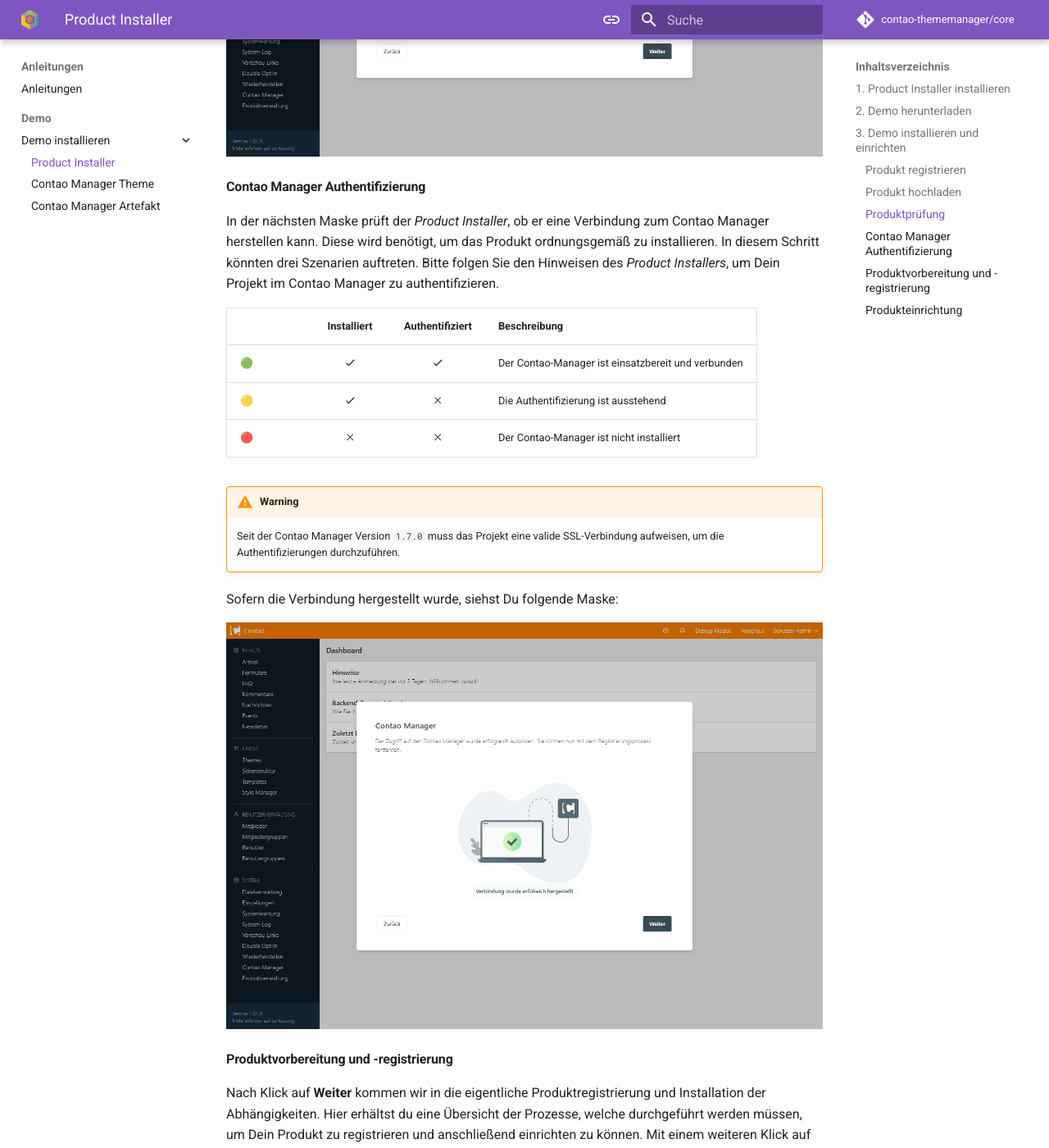
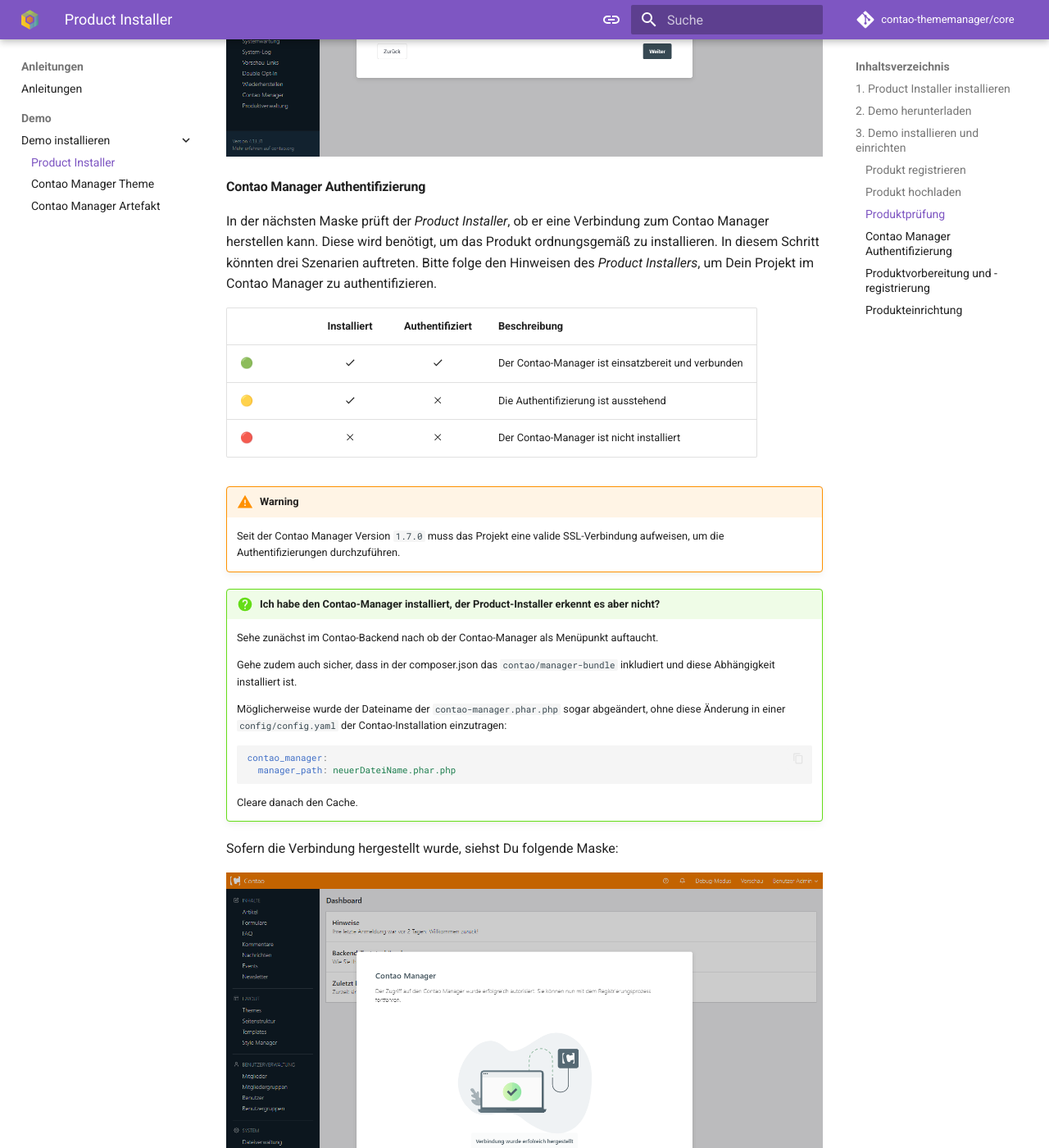
Before and after one commit to contao-thememanager/docs, an MkDocs documentation site: the page built from docs/pages/guides/demo/product-installer.md, in a window 1280 px wide and 1400 px high, scrolled down 3633 px. Shown: the whole window at 82% size. Built offline with MkDocs 1.6.1 and Material for MkDocs 9.7.7, drawn with Linux system fonts in a browser that asks for light colours; comment, search, counter and statistics services are not loaded; some of the changed text lies outside the part shown.

````diff
--- a/docs/pages/guides/demo/product-installer.md
+++ b/docs/pages/guides/demo/product-installer.md
@@ -3,9 +3,11 @@ title: Product Installer
 ---
 
 # Demo über den Product Installer installieren
+
 ## 1. Product Installer installieren
 
 !!! info
+
     Für die Installation über die Kommandozeile muss [Composer](https://getcomposer.org/) auf dem System installiert sein.
 
 === "Composer"
@@ -20,97 +22,151 @@ title: Product Installer
     !!! tip
         Hier findest Du [eine Anleitung, wie Erweiterungen über den Contao Manager installiert](https://docs.contao.org/manual/de/installation/erweiterungen-installieren/) werden können
 
+## 2. Demo herunterladen
 
-## 2. Demo herunterladen
-Hier findest Du eine Liste der letzten Demo-Versionen. Klicke auf die Version, die Du installieren möchtest, sowie zu Deiner Contao-Version passt und lade das entsprechende Paket herunter.
+Hier findest Du eine Liste der letzten Demo-Versionen. Klicke auf die Version, die Du installieren möchtest, sowie zu
+Deiner Contao-Version passt und lade das entsprechende Paket herunter.
 
 !!! note
+
     Produkte, welche sich über den _Product Installer_ installieren lassen, enden immer mit `.content`
-
 
 | Contao Version |                                                 Product Installer                                                 |                                       Contao Manager Artefakt                                       |
 |----------------|:-----------------------------------------------------------------------------------------------------------------:|:---------------------------------------------------------------------------------------------------:|
 | `5.3`          | [:material-download:](https://www.contao-thememanager.com/files/demo/contao-thememanager-demo-5.3-1.0.0.content)  | [:material-download:](https://github.com/contao-thememanager/demo/blob/5.3/docs/demo/ctm-demo.zip)  |
 | `4.13`         | [:material-download:](https://www.contao-thememanager.com/files/demo/contao-thememanager-demo-4.13-1.0.0.content) | [:material-download:](https://github.com/contao-thememanager/demo/blob/4.13/docs/demo/ctm-demo.zip) |
 
+## 3. Demo installieren und einrichten
 
-## 3. Demo installieren und einrichten
-Sofern der _Product Installer_ installiert und die Demo heruntergeladen ist, können wir mit der Einrichtung dieser beginnen. Im Contao-Backend erscheint nun der Punkt "Produktverwaltung", welcher bei Klick den _Product Installer_ öffnet.
+Sofern der _Product Installer_ installiert und die Demo heruntergeladen ist, können wir mit der Einrichtung dieser
+beginnen. Im Contao-Backend erscheint nun der Punkt "Produktverwaltung", welcher bei Klick den _Product Installer_
+öffnet.
 
 ![product-installer.png](../../../assets/product-installer/product-installer.png)
 
 #### Produkt registrieren
-Im nächsten Schritt möchten wir die Demo registrieren, damit die Einrichtung über den _Product Installer_ zur Verfügung gestellt wird.
 
-Mit Klick auf **Produkt registrieren** öffnet sich eine Maske, in der ein bis mehrere Schnittstellen zur Verfügung gestellt werden. Da wir die Demo als lokale content-Datei vorliegen haben, können wir diese direkt über die Schnittstelle "Produkte hochladen" registrieren.
+Im nächsten Schritt möchten wir die Demo registrieren, damit die Einrichtung über den _Product Installer_ zur Verfügung
+gestellt wird.
+
+Mit Klick auf **Produkt registrieren** öffnet sich eine Maske, in der ein bis mehrere Schnittstellen zur Verfügung
+gestellt werden. Da wir die Demo als lokale content-Datei vorliegen haben, können wir diese direkt über die
+Schnittstelle "Produkte hochladen" registrieren.
 
 !!! info
-    Sollten keine weiteren Schnittstellen installiert sein, kann es sein, dass Du bei Klick auf **Produkt registrieren**, direkt in die "Produkt hochladen" Maske geleitet wirst.
+
+    Sollten keine weiteren Schnittstellen installiert sein, kann es sein, dass Du bei Klick auf
+    **Produkt registrieren**, direkt in die "Produkt hochladen" Maske geleitet wirst.
 
 ![product-installer.png](../../../assets/product-installer/product-upload.png)
 
 #### Produkt hochladen
-Die Schnittstelle "Produkte hochladen" bietet Dir eine Uploadmöglichkeit lokaler Produktpakete. Hier kannst Du die Produktdatei (`.content`) der Demo bequem in die gestrichelte Linie ziehen oder per Klick auf das Upload-Symbol zur Verfügung stellen.
+
+Die Schnittstelle "Produkte hochladen" bietet Dir eine Uploadmöglichkeit lokaler Produktpakete. Hier kannst Du die
+Produktdatei (`.content`) der Demo bequem in die gestrichelte Linie ziehen oder per Klick auf das Upload-Symbol zur
+Verfügung stellen.
 Anschließend wird die Produktdatei vom _Product Installer_ geprüft und angezeigt.
 
 ![product-installer.png](../../../assets/product-installer/product-uploader.png)
 
 #### Produktprüfung
+
 Hat alles funktioniert sehen wir im nächsten Schritt das soeben hochgeladene Produkt.
 
 !!! note
-    Es könnte sein, dass Du eine Fehlermeldung bekommst, mit dem Hinweis, dass Deine Contao-Version nicht für das Produkt geeignet ist. Bitte überprüfe in diesem Fall Deine Contao-Version, sowie die Version der heruntergeladenen Demo.
+
+    Es könnte sein, dass Du eine Fehlermeldung bekommst, mit dem Hinweis, dass Deine Contao-Version nicht für das
+    Produkt geeignet ist. Bitte überprüfe in diesem Fall Deine Contao-Version, sowie die Version der heruntergeladenen
+    Demo.
 
 ![product-installer.png](../../../assets/product-installer/product-preview.png)
 
 #### Contao Manager Authentifizierung
-In der nächsten Maske prüft der _Product Installer_, ob er eine Verbindung zum Contao Manager herstellen kann. Diese wird benötigt, um das Produkt ordnungsgemäß zu installieren.
-In diesem Schritt könnten drei Szenarien auftreten. Bitte folgen Sie den Hinweisen des _Product Installers_, um Dein Projekt im Contao Manager zu authentifizieren.
 
-|    |   Installiert    |  Authentifiziert  | Beschreibung                                                         |
-|----|:----------------:|:-----------------:|:---------------------------------------------------------------------|
-| 🟢 | :material-check: | :material-check:  | Der Contao-Manager ist einsatzbereit und verbunden                   |
-| 🟡 | :material-check: |  :octicons-x-24:  | Die Authentifizierung ist ausstehend                                 |
-| 🔴 | :octicons-x-24:  |  :octicons-x-24:  | Der Contao-Manager ist nicht installiert                             |
+In der nächsten Maske prüft der _Product Installer_, ob er eine Verbindung zum Contao Manager herstellen kann. Diese
+wird benötigt, um das Produkt ordnungsgemäß zu installieren.
+In diesem Schritt könnten drei Szenarien auftreten. Bitte folge den Hinweisen des _Product Installers_, um Dein Projekt
+im Contao Manager zu authentifizieren.
+
+|    |   Installiert    | Authentifiziert  | Beschreibung                                       |
+|----|:----------------:|:----------------:|:---------------------------------------------------|
+| 🟢 | :material-check: | :material-check: | Der Contao-Manager ist einsatzbereit und verbunden |
+| 🟡 | :material-check: | :octicons-x-24:  | Die Authentifizierung ist ausstehend               |
+| 🔴 | :octicons-x-24:  | :octicons-x-24:  | Der Contao-Manager ist nicht installiert           |
 
 !!! warning
-    Seit der Contao Manager Version `1.7.0` muss das Projekt eine valide SSL-Verbindung aufweisen, um die Authentifizierungen durchzuführen.
+
+    Seit der Contao Manager Version `1.7.0` muss das Projekt eine valide SSL-Verbindung aufweisen, um die
+    Authentifizierungen durchzuführen.
+
+!!! question "Ich habe den Contao-Manager installiert, der Product-Installer erkennt es aber nicht?"
+
+    Sehe zunächst im Contao-Backend nach ob der Contao-Manager als Menüpunkt auftaucht.
+
+    Gehe zudem auch sicher, dass in der composer.json das `contao/manager-bundle` inkludiert und diese Abhängigkeit
+    installiert ist.
+
+    Möglicherweise wurde der Dateiname der `contao-manager.phar.php` sogar abgeändert, ohne diese Änderung in einer
+    `config/config.yaml` der Contao-Installation einzutragen:
+
+    ```yaml
+    contao_manager:
+      manager_path: neuerDateiName.phar.php
+    ```
+
+    Cleare danach den Cache.
 
 Sofern die Verbindung hergestellt wurde, siehst Du folgende Maske:
 
 ![product-installer.png](../../../assets/product-installer/product-manager.png)
 
 #### Produktvorbereitung und -registrierung
-Nach Klick auf **Weiter** kommen wir in die eigentliche Produktregistrierung und Installation der Abhängigkeiten. Hier erhältst du eine Übersicht der Prozesse, welche durchgeführt werden müssen, um Dein Produkt zu registrieren und anschließend einrichten zu können.
+
+Nach Klick auf **Weiter** kommen wir in die eigentliche Produktregistrierung und Installation der Abhängigkeiten. Hier
+erhältst du eine Übersicht der Prozesse, welche durchgeführt werden müssen, um Dein Produkt zu registrieren und
+anschließend einrichten zu können.
 Mit einem weiteren Klick auf **Starten** wird dieser Prozess gestartet.
 
 !!! tip
-    Über die drei Punkte ( **⋮** ) neben einem Prozess können Details zu diesem aufgerufen oder Aktionen angewendet werden.
+
+    Über die drei Punkte ( **⋮** ) neben einem Prozess können Details zu diesem aufgerufen oder Aktionen angewendet
+    werden.
 
 ![product-installer.png](../../../assets/product-installer/product-process-console.png)
 
-Sofern die Notwendigkeit besteht, eine Datenbankmigrierung durchzuführen, muss diese manuell über das Menü ( **⋮** ) gestartet werden.
+Sofern die Notwendigkeit besteht, eine Datenbankmigrierung durchzuführen, muss diese manuell über das Menü ( **⋮** )
+gestartet werden.
 
 !!! note
-    Sollten Probleme während der Datenbankmigrierung auftreten, kann dieser Schritt übersprungen werden. Bitte führe das Migrieren der Datenbank anschließend über den Contao Manager durch.
+
+    Sollten Probleme während der Datenbankmigration auftreten, kann dieser Schritt übersprungen werden. Bitte führe die
+    Migration der Datenbank anschließend über den Contao Manager durch.
 
 #### Produkteinrichtung
-Sofern alle Prozesse erfolgreich durchgelaufen sind, steht das Produkt, in diesem Fall unsere Demo, in der Produktübersicht des _Product Installers_ bereit und wartet auf die Einrichtung.
+
+Sofern alle Prozesse erfolgreich durchgelaufen sind, steht das Produkt, in diesem Fall unsere Demo, in der
+Produktübersicht des _Product Installers_ bereit und wartet auf die Einrichtung.
 Über das Menü ( **⋮** ) können Sie Informationen des Produktes einsehen, sowie die Einrichtung dessen starten.
 
 !!! info
+
     Ein registriertes Produkt kann mehrfach in Deiner Contao Instanz eingerichtet werden.
 
 ![product-installer.png](../../../assets/product-installer/product-products.png)
 
-In der Einrichtungsmaske eines Produktes wird zunächst noch einmal geprüft, ob alle Abhängigkeiten installiert und auf dem neusten Stand sind. Sollte dies der Fall sein, kannst du die Einrichtung über das Menü ( **⋮** ) des hier verankerte Inhaltspaketes starten.
+In der Einrichtungsmaske eines Produktes wird zunächst noch einmal geprüft, ob alle Abhängigkeiten installiert und auf
+dem neusten Stand sind. Sollte dies der Fall sein, kannst du die Einrichtung über das Menü ( **⋮** ) des hier verankerte
+Inhaltspaketes starten.
 
 !!! info
+
     Ein Produkt kann mehrere Inhaltspakete oder auch andere Aufgaben beinhalten, welche sich separat einrichten lassen.
 
 !!! warning
+
     Wir empfehlen vorerst stets die **schnelle Einrichtung** zu verwenden!
 
 ![product-installer.png](../../../assets/product-installer/product-setup.png)
 
-Sobald die Einrichtung abgeschlossen ist, ist die Demo installiert. Schließen Sie den _Product Installer_ und öffnen Sie die Live-Vorschau über das Contao Backend.
+Sobald die Einrichtung abgeschlossen ist, ist die Demo installiert. Schließen Sie den _Product Installer_ und öffnen Sie
+die Live-Vorschau über das Contao Backend.
````
